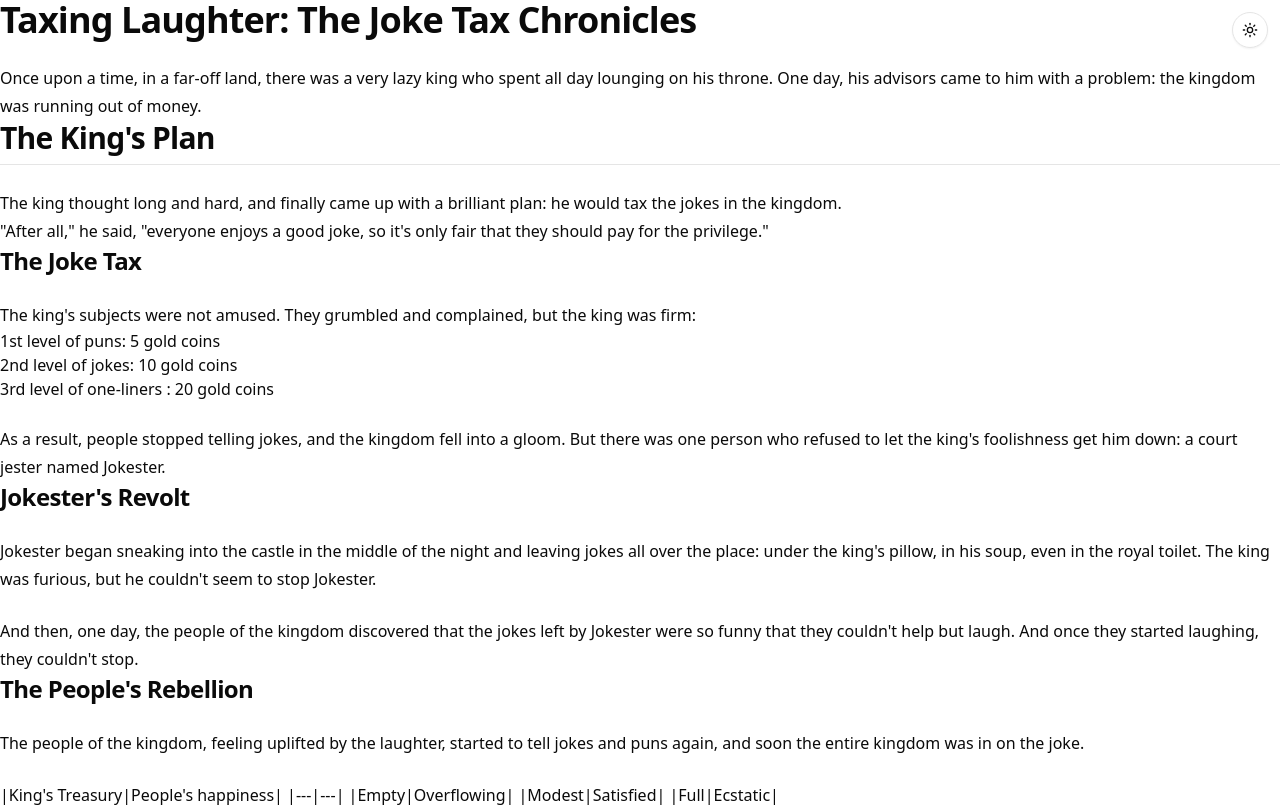
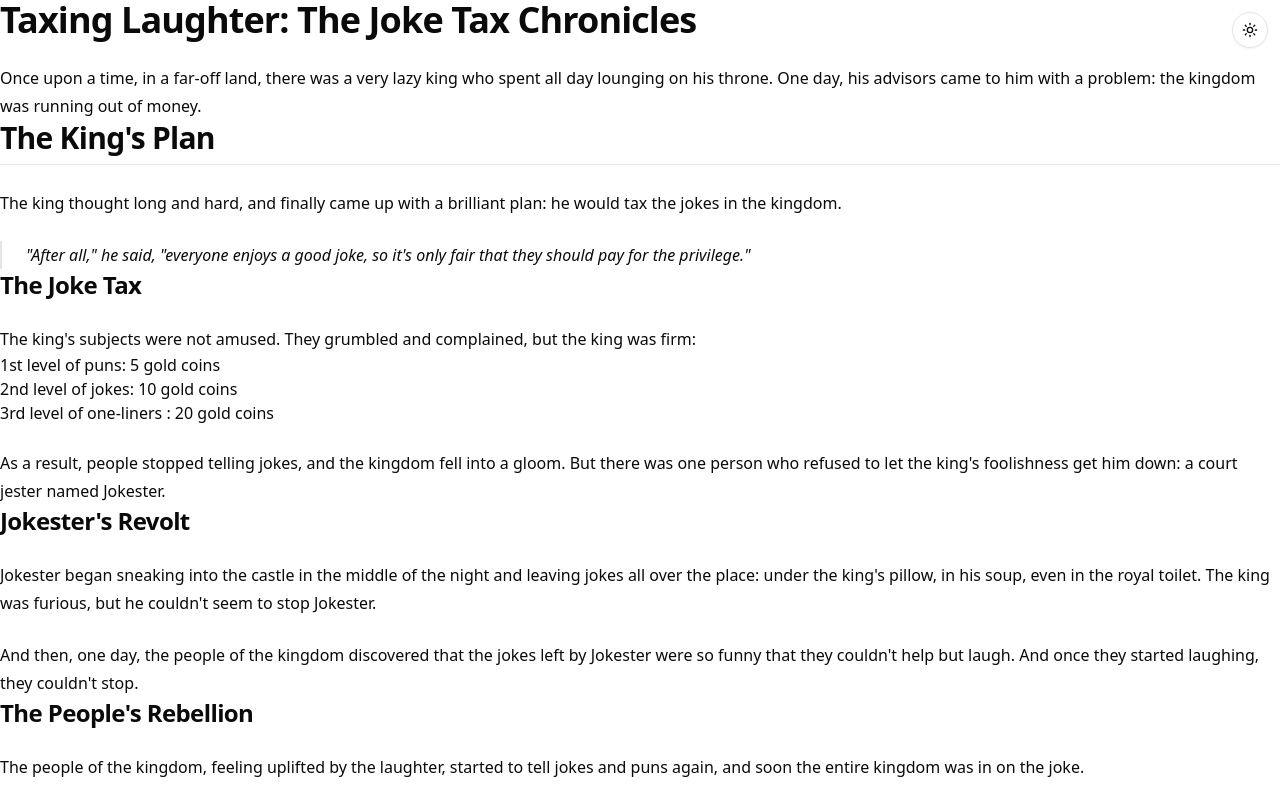
Before and after one commit to RyanLurn/simple-docs, a Next.js app: page /md-example in a window 1280 px wide. Shown: the top 807 px of the page. Built offline with nearby package versions, Linux system fonts and the light colour scheme.

Commit message:
feat(ui): style blockquote

```diff
--- a/src/mdx-components.tsx
+++ b/src/mdx-components.tsx
@@ -32,6 +32,10 @@ const components: MDXComponents = {
   ),
   // Paragraph
   p: ({ children }) => <p className="leading-7 not-first:mt-6">{children}</p>,
+  // Blockquote
+  blockquote: ({ children }) => (
+    <blockquote className="mt-6 border-l-2 pl-6 italic">{children}</blockquote>
+  ),
 };
 
 export function useMDXComponents(): MDXComponents {
```
